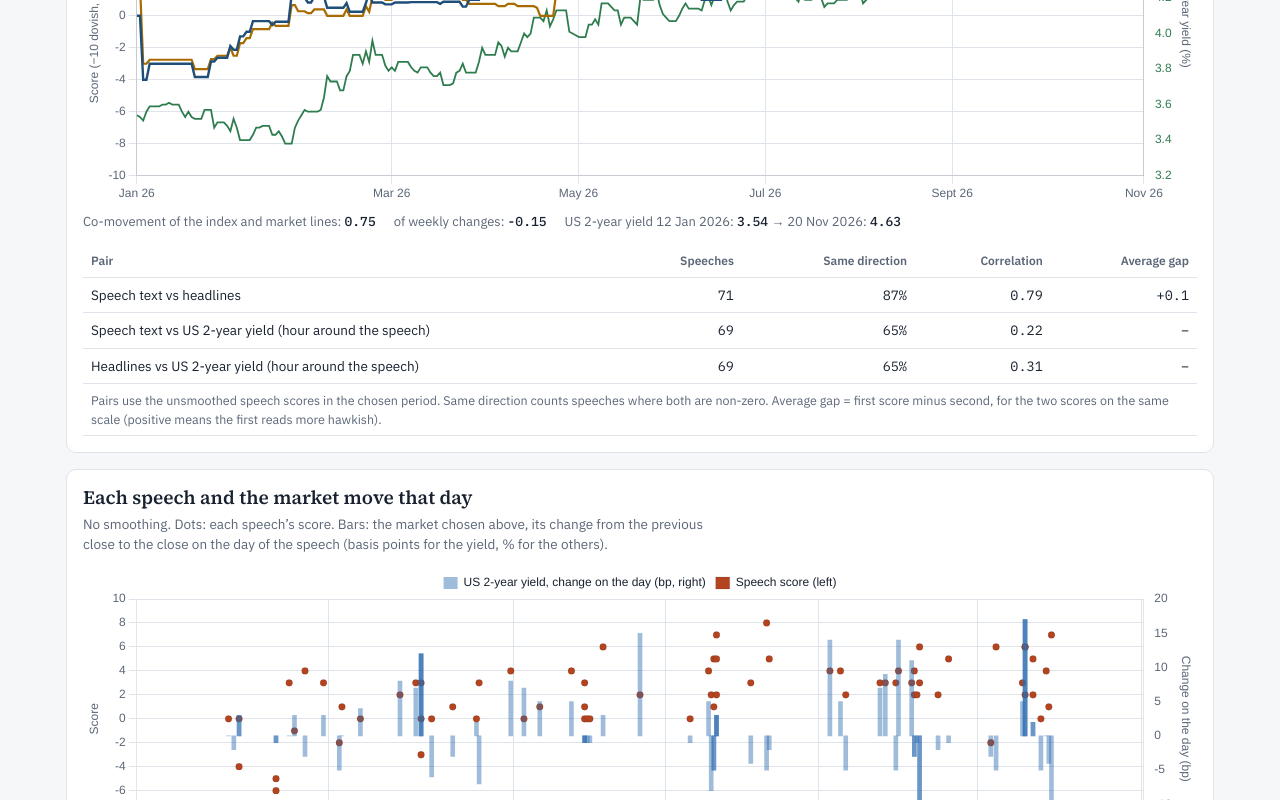
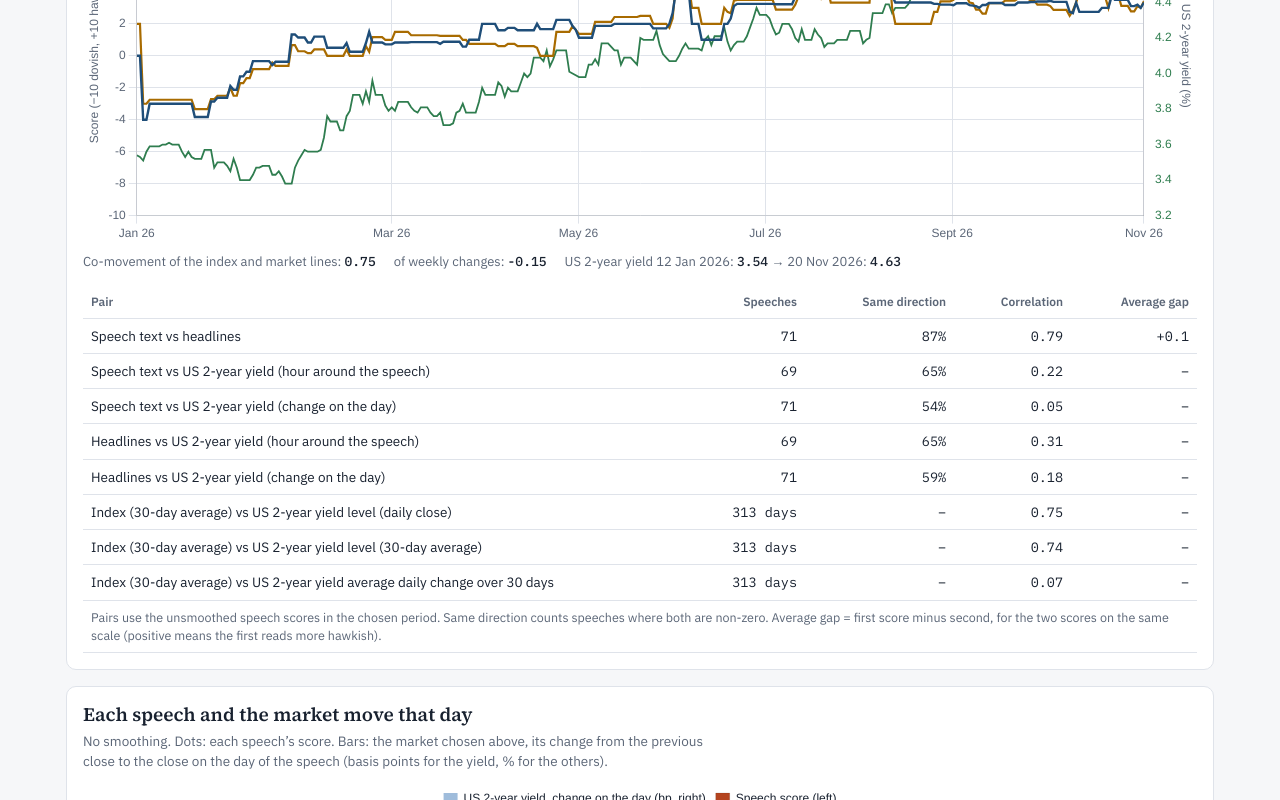
Before and after one commit to beatrice-wu/fed-speech-index, a plain HTML site: page index.html in a window 1280 px wide. Shown: the part 769-1569 px from the top of the page. Drawn offline with nearby package versions, Linux system fonts and the light colour scheme.

Commit message:
Average daily change view and day-of-speech market changes
Co-Authored-By: Claude Opus 5.5 <noreply@anthropic.com>
Claude-Session: https://claude.ai/code/session_014iygs7siayqds6kjaYrT6J

```diff
--- a/index.html
+++ b/index.html
@@ -104,10 +104,10 @@ a{color:var(--accent)}
 <section class="view" id="v-index">
   <div class="panel">
     <h2>Hawkishness index, headlines and markets</h2>
-    <p class="sub"><b>Index</b>: the speech-text scores of all Fed speeches in the chosen window, averaged. <b>Headlines</b>: how the press framed the same speeches, averaged the same way. Both use the −10 to +10 scale on the left. Pick a market tab to add the 2-year yield, the dollar index or the S&amp;P 500 on the right axis. “Each speech” shows the unsmoothed scores with the market’s move in the hour around each speech.</p>
+    <p class="sub"><b>Index</b>: the speech-text scores of all Fed speeches in the chosen window, averaged. <b>Headlines</b>: how the press framed the same speeches, averaged the same way. Both use the −10 to +10 scale on the left. Pick a market tab to add the 2-year yield, the dollar index or the S&amp;P 500 on the right axis. “Avg daily change” plots the market’s average daily change over the same window as the index. “Each speech” shows the unsmoothed scores with the market’s change on the day of each speech (previous close to close); the table below also compares the move in the hour around each speech.</p>
     <div class="controls">
       <label>Market<span class="seg" id="asset"><button type="button" data-k="y2" aria-pressed="true">US 2-year yield</button><button type="button" data-k="dxy" aria-pressed="false">Dollar index</button><button type="button" data-k="spx" aria-pressed="false">S&amp;P 500</button></span></label>
-      <label>Market line<span class="seg" id="mline"><button type="button" data-k="raw" aria-pressed="true">Daily close</button><button type="button" data-k="ma" aria-pressed="false">30-day average</button></span></label>
+      <label>Market line<span class="seg" id="mline"><button type="button" data-k="raw" aria-pressed="true">Daily close</button><button type="button" data-k="ma" aria-pressed="false">30-day average</button><button type="button" data-k="chg" aria-pressed="false">Avg daily change</button></span></label>
       <label>Index based on<span class="seg" id="basis"><button type="button" data-k="text" aria-pressed="true">Speech text only</button><button type="button" data-k="final" aria-pressed="false">Text + headlines + market</button></span></label>
       <label for="win">Hawkishness window<select id="win"><option value="14">14 days</option><option value="30" selected>30 days</option><option value="60">60 days</option></select></label>
       <label for="rng">Period<select id="rng"><option value="all" selected>All</option><option value="1825">Last 5 years</option><option value="365">Last 12 months</option><option value="180">Last 6 months</option><option value="90">Last 3 months</option></select></label>
@@ -241,6 +241,18 @@ function series(key){ // calendar-day arrays: last close carried forward, and 30
 }
 function closeOn(key,t){ const s=series(key), i=Math.round((t-s.t0)/DAY); return i<0?null:s.close[Math.min(i,s.close.length-1)]; }
 function maOn(key,t){ const s=series(key), i=Math.round((t-s.t0)/DAY); return i<0?null:s.ma[Math.min(i,s.ma.length-1)]; }
+const _chg={};
+function chgSeries(key){ // trading-day changes (bp for the yield, % for others) with running sums
+  if(_chg[key]) return _chg[key];
+  const t=[],c=[],pre=[0]; let prev=null;
+  for(let i=0;i<MK.t.length;i++){ const v=MK[key][i]; if(v==null) continue; if(prev!=null){ const d= key==="y2"?(v-prev)*100:(v/prev-1)*100; t.push(MK.t[i]); c.push(d); pre.push(pre[pre.length-1]+d);} prev=v; }
+  return _chg[key]={t,c,pre};
+}
+function chgMA(key,t,win){ // average daily change over trading days in (t-win days, t]
+  const s=chgSeries(key); const ub=x=>{let lo=0,hi=s.t.length;while(lo<hi){const m=(lo+hi)>>1; if(s.t[m]<=x) lo=m+1; else hi=m;} return lo;};
+  const b=ub(t), a=ub(t-win*DAY); return b>a ? (s.pre[b]-s.pre[a])/(b-a) : null;
+}
+function mkVal(key,t){ return state.mline==="raw"?closeOn(key,t):state.mline==="ma"?maOn(key,t):chgMA(key,t,state.win); }
 function dayMove(key, t){ // previous close -> close on the date (or next trading day)
   let b=null,a=null; for(let i=0;i<MK.t.length;i++){ const v=MK[key][i]; if(v==null) continue; if(MK.t[i]<t) b=v; else if(a==null) {a=v;} }
   if(a==null||b==null) return null; return key==="y2" ? (a-b)*100 : (a/b-1)*100;
@@ -285,7 +297,7 @@ function drawIndex(){
   const mk = []; for(let t=hs[0].t;t<=lastMk;t+=DAY){ const v= state.mline==="raw"?closeOn(state.asset,t):maOn(state.asset,t); if(v!=null) mk.push({x:t,y:v}); }
   const A=ASSET[state.asset];
   // co-movement
-  const pairs = hs.map(p=>[p.v, state.mline==="raw"?closeOn(state.asset,p.t):maOn(state.asset,p.t)]).filter(p=>p[1]!=null);
+  const pairs = hs.map(p=>[p.v, mkVal(state.asset,p.t)]).filter(p=>p[1]!=null);
   const wk = []; for(let i=7;i<hs.length;i+=7){ const a=hs[i],b=hs[i-7]; const ma=closeOn(state.asset,a.t), mb=closeOn(state.asset,b.t); if(ma!=null&&mb!=null) wk.push([a.v-b.v, ma-mb]); }
   document.getElementById("stats1").innerHTML = `<span>Co-movement of the index and market lines: <b>${corr(pairs).toFixed(2)}</b></span><span>of weekly changes: <b>${corr(wk).toFixed(2)}</b></span><span>${A.name} ${fdate(iso(hs[0].t))}: <b>${(closeOn(state.asset,hs[0].t)||0).toFixed(2)}</b> → ${fdate(iso(lastMk))}: <b>${(closeOn(state.asset,lastMk)||0).toFixed(2)}</b></span>`;
   // chart 2
@@ -316,11 +328,11 @@ function drawCompare(){
   if(CMP.view==="each"){
     box.style.minWidth = (sp.length*26)+"px";
     const lab = sp.map(s=>[new Date(ts(s.date)).toLocaleDateString("en-GB",{day:"numeric",month:"short",year:"2-digit",timeZone:"UTC"}), s.speaker.replace("Pro Tempore ","").split(" ").pop()]);
-    const mv = sp.map(s=>hourMove(s,k)), mx=Math.max(1e-9,...mv.filter(v=>v!=null).map(Math.abs));
+    const mv = sp.map(s=>dayMove(k,ts(s.date))), mx=Math.max(1e-9,...mv.filter(v=>v!=null).map(Math.abs));
     cfg={type:"bar",data:{labels:lab,datasets:[
         {label:"Speech text",data:sp.map(val),backgroundColor:css("--accent"),yAxisID:"y",categoryPercentage:.8,barPercentage:.9},
         {label:"Headlines",data:sp.map(s=>s.news),backgroundColor:css("--warn"),yAxisID:"y",categoryPercentage:.8,barPercentage:.9},
-        {label:`${A.name}, move in the hour around the speech (${A.move}, right)`,data:mv,backgroundColor:css("--ok"),yAxisID:"y1",categoryPercentage:.8,barPercentage:.9}]},
+        {label:`${A.name}, change on the day (previous close to close, ${A.move}, right)`,data:mv,backgroundColor:css("--ok"),yAxisID:"y1",categoryPercentage:.8,barPercentage:.9}]},
       options:{responsive:true,maintainAspectRatio:false,animation:false,interaction:{mode:"index",intersect:false},
         plugins:{legend:{labels:{color:css("--ink"),boxWidth:14}},tooltip:{callbacks:{title:i=>{const s=sp[i[0].dataIndex];return `${s.speaker}, ${fdate(s.date)}`;},afterTitle:i=>sp[i[0].dataIndex].title,
           label:c=>c.dataset.yAxisID==="y1"?`${A.name}: ${c.parsed.y==null?"not available":fmt(c.parsed.y,2)+" "+A.move}`:`${c.dataset.label}: ${c.parsed.y==null?"not available":fmt(c.parsed.y)}`}}},
@@ -330,23 +342,28 @@ function drawCompare(){
     box.style.minWidth="0";
     const hi=hawkSeries(state.win).filter(p=>p.v!=null&&p.t>=cut), t0=hi[0].t;
     const hn=hawkSeries(state.win,s=>s.text!=null?s.news:null).filter(p=>p.v!=null&&p.t>=t0);
-    const mk=[]; for(let t=t0;t<=lastMk;t+=DAY){ const v=state.mline==="raw"?closeOn(k,t):maOn(k,t); if(v!=null) mk.push({x:t,y:v}); }
+    const mk=[]; for(let t=t0;t<=lastMk;t+=DAY){ const v=mkVal(k,t); if(v!=null) mk.push({x:t,y:v}); }
     cfg={type:"line",data:{datasets:[
         {label:`${idxName}, ${state.win}-day average`,data:hi.map(p=>({x:p.t,y:p.v})),borderColor:css("--accent"),backgroundColor:css("--accent"),borderWidth:2.4,pointRadius:0,yAxisID:"y"},
         {label:`Headlines, ${state.win}-day average`,data:hn.map(p=>({x:p.t,y:p.v})),borderColor:css("--warn"),backgroundColor:css("--warn"),borderWidth:2.2,pointRadius:0,yAxisID:"y"},
-        {label:`${A.name}${state.mline==="ma"?", 30-day average":", daily close"} (right)`,data:mk,borderColor:css("--ok"),backgroundColor:css("--ok"),borderWidth:1.8,pointRadius:0,yAxisID:"y1"}]},
+        {label:`${A.name}${state.mline==="ma"?", 30-day average":state.mline==="chg"?`, average daily change over ${state.win} days (${A.move})`:", daily close"} (right)`,data:mk,borderColor:css("--ok"),backgroundColor:css("--ok"),borderWidth:1.8,pointRadius:0,yAxisID:"y1"}]},
       options:{responsive:true,maintainAspectRatio:false,animation:false,interaction:{mode:"nearest",axis:"x",intersect:false},
         plugins:{legend:{labels:{color:css("--ink"),boxWidth:14}},tooltip:{callbacks:{title:i=>i.length?fdate(iso(i[0].parsed.x)):"",label:c=>`${c.dataset.label}: ${fmt(c.parsed.y,2)}`}}},
-        scales:{x:axisDate(t0,lastMk),y:yL,y1:{position:"right",ticks:{color:css("--ok")},grid:{display:false},title:{display:true,text:A.name+(A.unit?" ("+A.unit+")":""),color:css("--muted")}}}}};
+        scales:{x:axisDate(t0,lastMk),y:yL,y1:{position:"right",ticks:{color:css("--ok")},grid:{display:false},title:{display:true,text:state.mline==="chg"?`${A.name}: avg daily change (${A.move})${k==="spx"?", falling = hawkish":""}`:A.name+(A.unit?" ("+A.unit+")":""),color:css("--muted")}}}}};
   }
   if(c3) c3.destroy(); c3=new Chart(document.getElementById("c3"),cfg);
-  const F=[["Speech text",val,1],["Headlines",s=>s.news,1],[`${A.name} (hour around the speech${k==="spx"?", falling = hawkish":""})`,s=>hourMove(s,k),ASIGN[k]]];
-  document.querySelector("#agree tbody").innerHTML = [[0,1],[0,2],[1,2]].map(([a,b])=>{
+  const F=[["Speech text",val,1],["Headlines",s=>s.news,1],[`${A.name} (hour around the speech${k==="spx"?", falling = hawkish":""})`,s=>hourMove(s,k),ASIGN[k]],[`${A.name} (change on the day${k==="spx"?", falling = hawkish":""})`,s=>dayMove(k,ts(s.date)),ASIGN[k]]];
+  document.querySelector("#agree tbody").innerHTML = [[0,1],[0,2],[0,3],[1,2],[1,3]].map(([a,b])=>{
     const pr=sp.map(s=>[F[a][1](s),F[b][1](s)]).filter(([x,y])=>x!=null&&y!=null);
     const nz=pr.filter(([x,y])=>x!==0&&y!==0), same=nz.length?nz.filter(([x,y])=>Math.sign(x)===Math.sign(F[b][2]*y)).length/nz.length:NaN;
     const c=corr(pr)*F[b][2], gap=b<2&&pr.length?pr.reduce((t,[x,y])=>t+x-y,0)/pr.length:NaN;
     return `<tr><td>${F[a][0]} vs ${b===1?"headlines":F[b][0]}</td><td class="num">${pr.length}</td><td class="num">${isNaN(same)?"–":Math.round(same*100)+"%"}</td><td class="num">${isNaN(c)?"–":c.toFixed(2)}</td><td class="num">${isNaN(gap)?"–":(gap>0?"+":"")+gap.toFixed(1)}</td></tr>`;
-  }).join("") + `<tr><td colspan="5" class="note">Pairs use the unsmoothed speech scores in the chosen period. Same direction counts speeches where both are non-zero${k==="spx"?" (stocks falling counts as hawkish)":""}. Average gap = first score minus second, for the two scores on the same scale (positive means the first reads more hawkish).</td></tr>`;
+  }).join("") + (()=>{ const cut2 = state.rng==="all" ? -Infinity : lastMk - (+state.rng)*DAY;
+      const hi=hawkSeries(state.win).filter(p=>p.v!=null&&p.t>=cut2);
+      const rows=[["level (daily close)",t=>closeOn(k,t)],["level (30-day average)",t=>maOn(k,t)],[`average daily change over ${state.win} days`,t=>chgMA(k,t,state.win)]].map(([nm,f])=>{
+        const pr=hi.map(p=>[p.v,f(p.t)]).filter(x=>x[1]!=null); const c=corr(pr)*(nm.startsWith("average")?ASIGN[k]:1);
+        return `<tr><td>Index (${state.win}-day average) vs ${A.name} ${nm}</td><td class="num">${pr.length} days</td><td class="num">–</td><td class="num">${isNaN(c)?"–":c.toFixed(2)}</td><td class="num">–</td></tr>`; }).join("");
+      return rows; })() + `<tr><td colspan="5" class="note">Pairs use the unsmoothed speech scores in the chosen period. Same direction counts speeches where both are non-zero${k==="spx"?" (stocks falling counts as hawkish)":""}. Average gap = first score minus second, for the two scores on the same scale (positive means the first reads more hawkish).</td></tr>`;
 }
 function benchmarks(){
   const sp=allSpeeches().filter(s=>s.text!=null).sort((a,b)=>a.date<b.date?-1:1);
```
